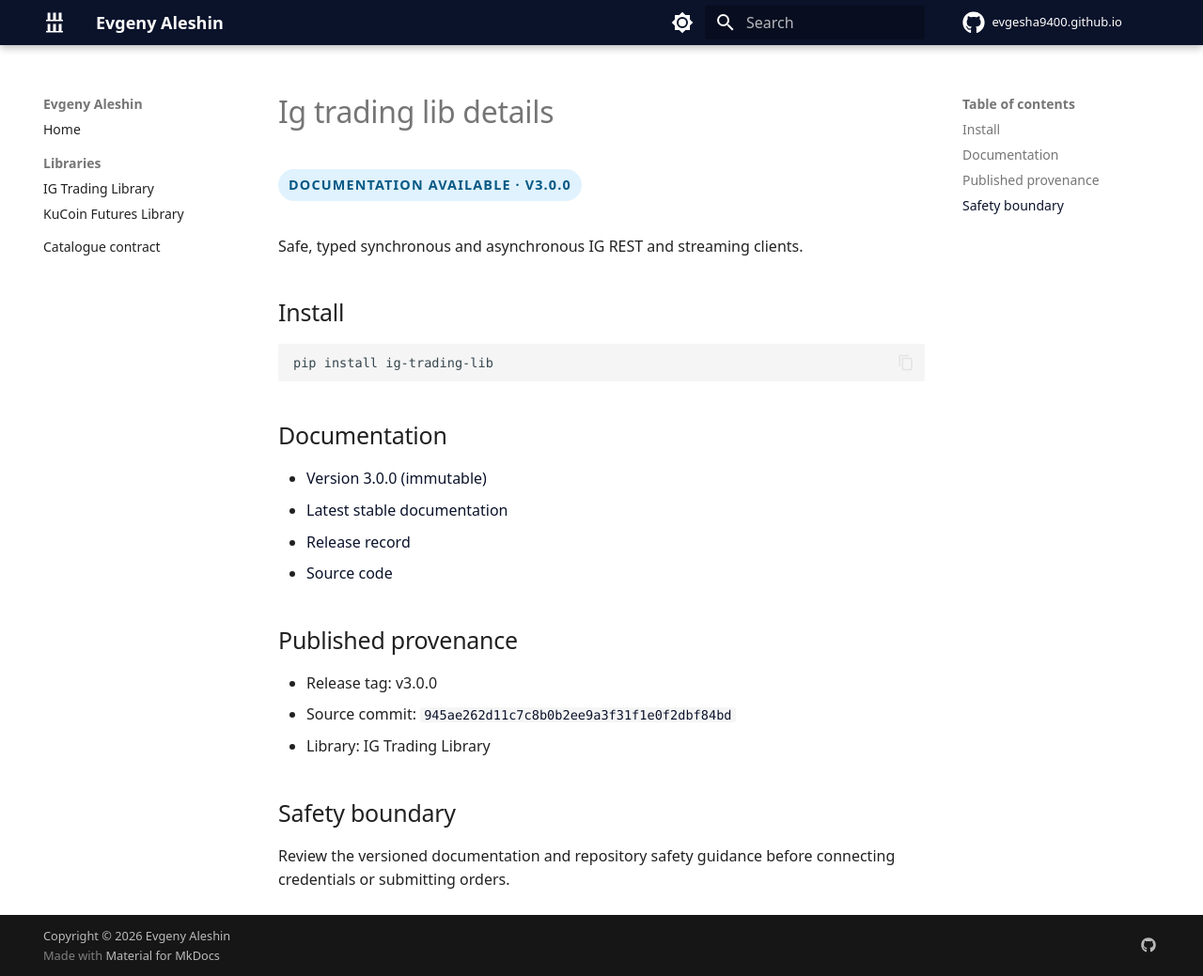
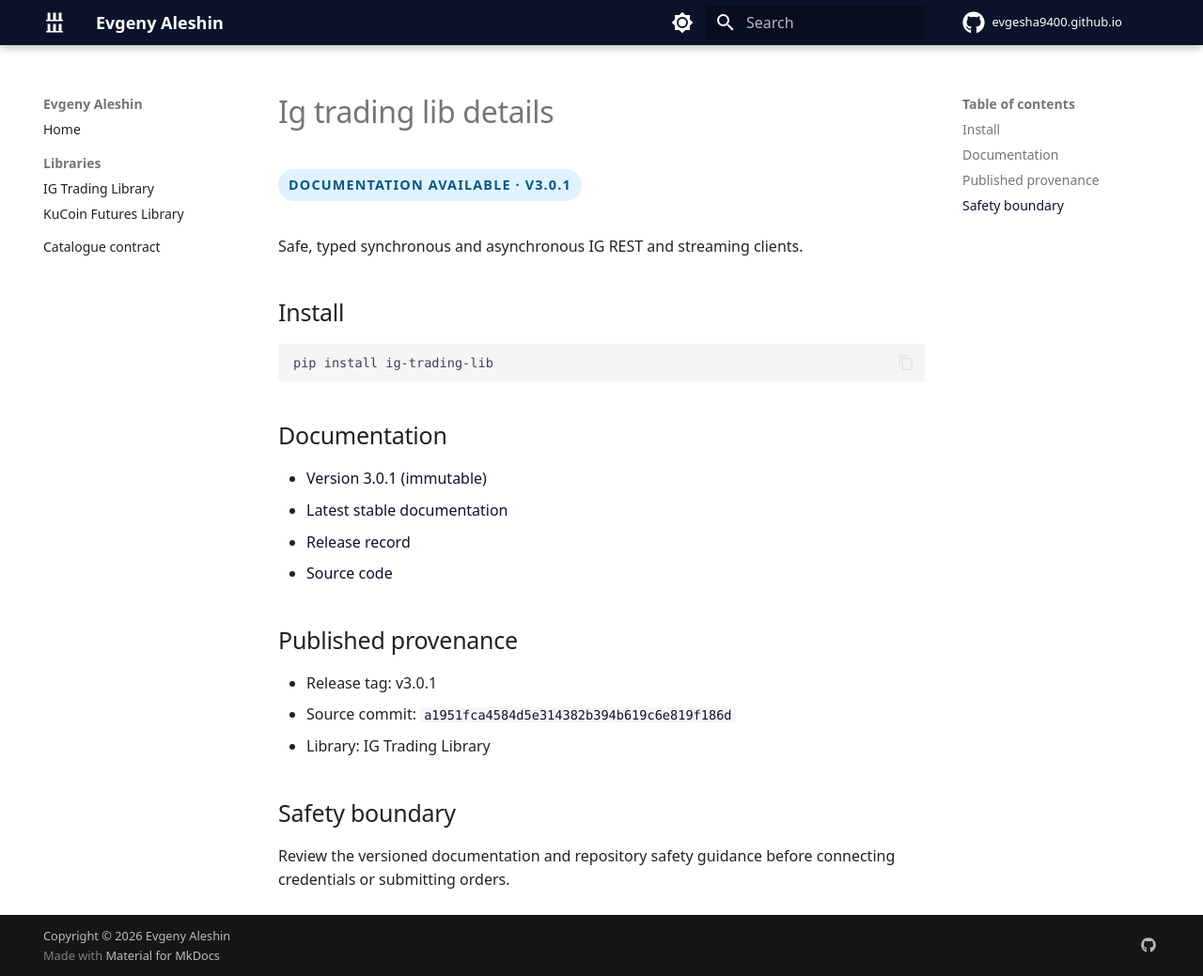
Before and after one commit to evgesha9400/evgesha9400.github.io, an MkDocs documentation site: the page built from docs/includes/ig-trading-lib-details.md, in a window 1280 px wide and 1039 px high. Shown: the whole window at 94% size. Built offline with MkDocs 1.6.1 and Material for MkDocs 9.7.7, drawn with Linux system fonts in a browser that asks for light colours; comment, search, counter and statistics services are not loaded.

Commit message:
chore(docs): publish release v3.0.1

```diff
--- a/docs/includes/ig-trading-lib-details.md
+++ b/docs/includes/ig-trading-lib-details.md
@@ -1,4 +1,4 @@
-<p class="library-status">documentation available · v3.0.0</p>
+<p class="library-status">documentation available · v3.0.1</p>
 
 Safe, typed synchronous and asynchronous IG REST and streaming clients.
 
@@ -10,15 +10,15 @@ pip install ig-trading-lib
 
 ## Documentation
 
-- [Version 3.0.0 (immutable)](https://evgesha9400.github.io/ig-trading-lib/3.0.0/)
+- [Version 3.0.1 (immutable)](https://evgesha9400.github.io/ig-trading-lib/3.0.1/)
 - [Latest stable documentation](https://evgesha9400.github.io/ig-trading-lib/latest/)
-- [Release record](https://github.com/evgesha9400/ig-trading-lib/releases/tag/v3.0.0)
+- [Release record](https://github.com/evgesha9400/ig-trading-lib/releases/tag/v3.0.1)
 - [Source code](https://github.com/evgesha9400/ig-trading-lib)
 
 ## Published provenance
 
-- Release tag: v3.0.0
-- Source commit: [`945ae262d11c7c8b0b2ee9a3f31f1e0f2dbf84bd`](https://github.com/evgesha9400/ig-trading-lib/commit/945ae262d11c7c8b0b2ee9a3f31f1e0f2dbf84bd)
+- Release tag: v3.0.1
+- Source commit: [`a1951fca4584d5e314382b394b619c6e819f186d`](https://github.com/evgesha9400/ig-trading-lib/commit/a1951fca4584d5e314382b394b619c6e819f186d)
 - Library: IG Trading Library
 
 ## Safety boundary
```
Also changed, not shown: docs/includes/ig-trading-lib-card.md (+2 -2 lines), 1 other file.
